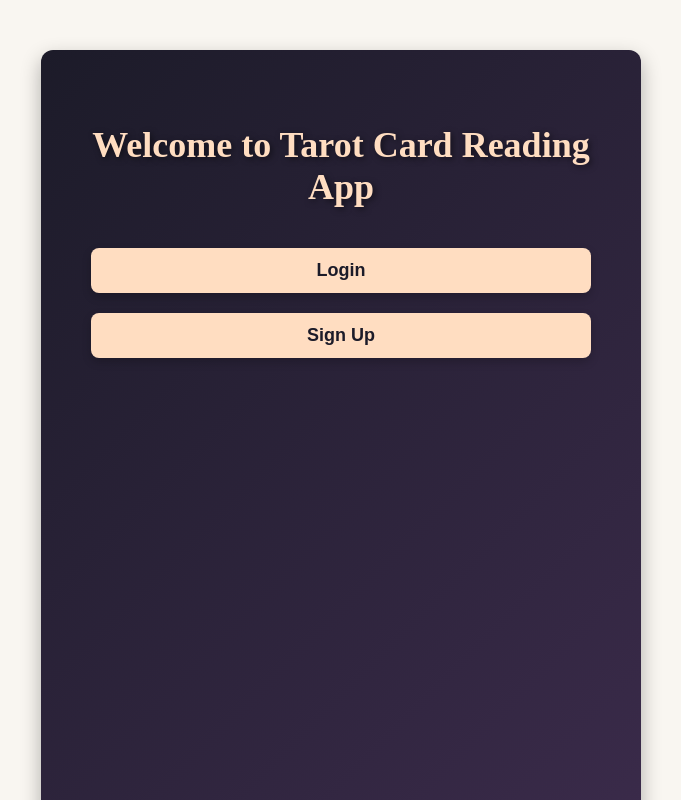
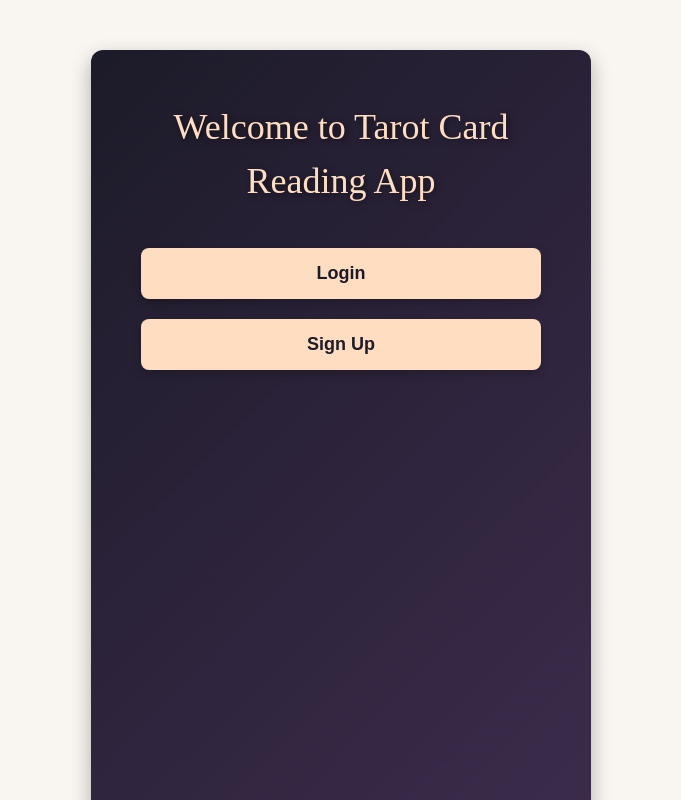
Before and after one commit to mrrobot1795/tarot-app, a Next.js app: page / in a window 1280 px wide. Shown: the top 800 px of the page, without its empty margins (299-980 px from the left). Built offline with nearby package versions, Linux system fonts and the light colour scheme.

Commit message:
minor fixes

```diff
--- a/src/app/globals.css
+++ b/src/app/globals.css
@@ -14,12 +14,6 @@
   }
 }
 
-body {
-  color: var(--foreground);
-  background: var(--background);
-  font-family: Arial, Helvetica, sans-serif;
-}
-
 @layer utilities {
   .text-balance {
     text-wrap: balance;
--- a/src/app/layout.tsx
+++ b/src/app/layout.tsx
@@ -1,6 +1,7 @@
 'use client';
 
 import GlobalStyle from './globalStyles';
+import './globals.css'; // Ensure this is imported here to apply Tailwind
 
 export default function RootLayout({
   children,
```
